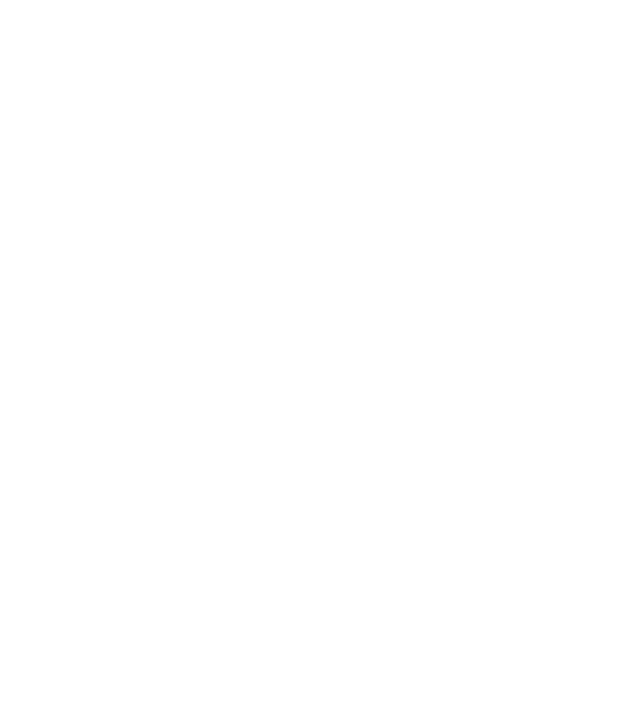
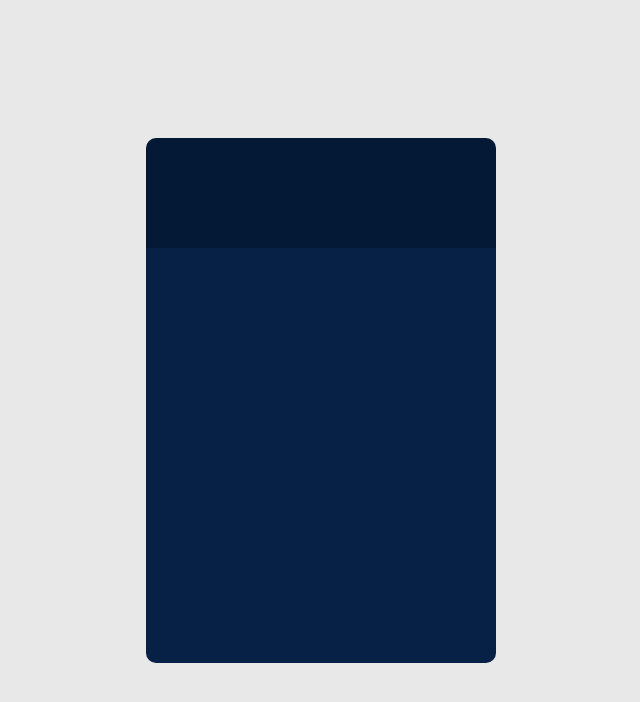
Before and after one commit to kir7741/vue-calculator, a Vue app: page / in a window 1280 px wide. Shown: the top 702 px of the page, without its empty margins (319-959 px from the left). Built offline with nearby package versions, Linux system fonts and the light colour scheme.

Commit message:
完成部分樣式

```diff
--- a/src/App.vue
+++ b/src/App.vue
@@ -16,12 +16,20 @@
 </script>
 
 <style lang="scss">
+@import './scss/_mixin.scss';
+* {
+  box-sizing: border-box;
+}
+body {
+  margin: 0;
+  height: 100vh;
+  min-height: 600px;
+  background-color: $bgGray;
+}
 #app {
   font-family: 'Avenir', Helvetica, Arial, sans-serif;
   -webkit-font-smoothing: antialiased;
   -moz-osx-font-smoothing: grayscale;
-  text-align: center;
-  color: #2c3e50;
-  margin-top: 60px;
+  height: 100%;
 }
 </style>
--- a/src/components/Calculator.vue
+++ b/src/components/Calculator.vue
@@ -1,4 +1,12 @@
 <template>
+  <div class="wrapper">
+    <div class="cal-box">
+      <div class="cal-header">
+
+      </div>
+      <div class="cal-body"></div>
+    </div>
+  </div>
 </template>
 
 <script>
@@ -9,18 +17,27 @@
 
 <!-- Add "scoped" attribute to limit CSS to this component only -->
 <style scoped lang="scss">
-h3 {
-  margin: 40px 0 0;
+@import '../scss/_mixin.scss';
+.wrapper {
+  display: flex;
+  align-items: center;
+  justify-content: center;
+  height: 100%;
 }
-ul {
-  list-style-type: none;
-  padding: 0;
+.cal-box {
+  width: 350px;
+  height: 525px;
 }
-li {
-  display: inline-block;
-  margin: 0 10px;
+.cal-header {
+  height: 110px;
+  border-top-left-radius: 10px;
+  border-top-right-radius: 10px;
+  background-color: $darkBlue;
 }
-a {
-  color: #42b983;
+.cal-body {
+  height: 415px;
+  background-color: $primaryBlue;
+  border-bottom-left-radius: 10px;
+  border-bottom-right-radius: 10px;
 }
 </style>
--- /dev/null
+++ b/src/scss/_mixin.scss
@@ -0,0 +1,3 @@
+$bgGray: #E8E8E8;
+$darkBlue: #041936;
+$primaryBlue: #062145;
```
